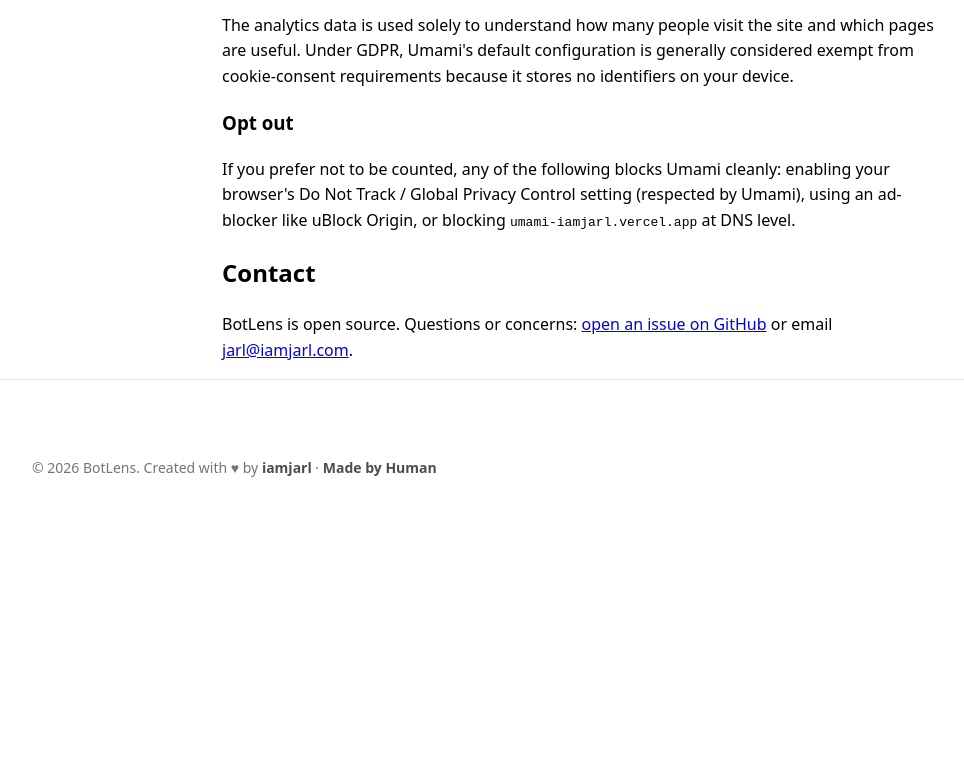
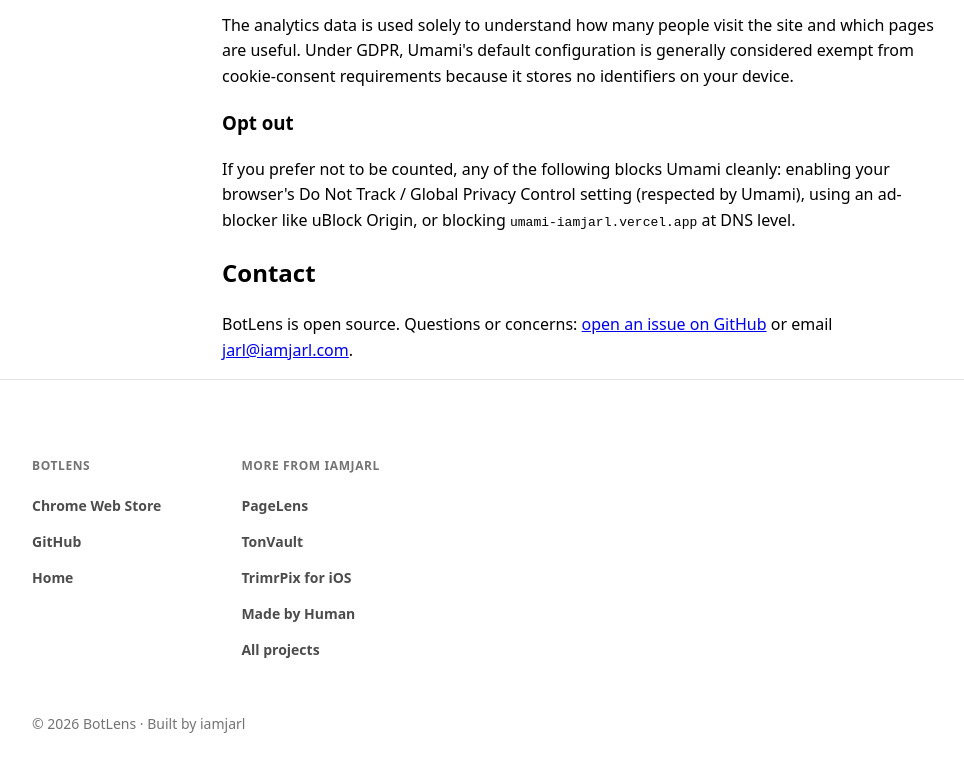
Before and after one commit to JarlLyng/BotLens, a browser extension: page website/privacy.html in a window 1280 px wide. Shown: the part 1490-2262 px from the top of the page, without its empty margins (58-1022 px from the left). Before the commit the page ends 2054 px from the top, so only its background shows below. Drawn offline with Linux system fonts and the light colour scheme.

Commit message:
feat(website): static portfolio cross-links + tokens v1.6.0
Addresses #31 and the site findings in #32, but keeps the cross-links in
server-rendered HTML rather than adopting <ij-footer>.

Footer:
- Add a "More from IAMJARL" group with the exact link set
  <ij-footer app="botlens"> would render, computed by running the
  component's own selectLinks() against the live apps.json: PageLens
  (web-tools sibling), TonVault, TrimrPix for iOS, Made by Human,
  All projects.
- PageLens was the last one-directional cross-link gap in the portfolio.
- iamjarl.com was linked twice (as "iamjarl" and "Portfolio"); it now
  appears once, as "All projects", matching the registry label.
- Same footer on index.html and privacy.html so they cannot drift apart.

Tokens v1.2.1 -> v1.6.0:
- Diff is purely additive (container scale, gradient family, a
  deprecated primary-rgb). No renames, no value changes, so nothing in
  the site or extension needed migrating.
- Verified in light and dark: no colour regression, which #32 flagged as
  the risk when crossing four releases.

Why not <ij-footer>: the component builds the cross-links with
shadowRoot.innerHTML, so they exist only after JS runs. GPTBot,
ClaudeBot, CCBot and PerplexityBot do not execute JavaScript, so on this
site of all sites the links would be invisible to exactly the crawlers
BotLens exists to check for. Reasoning recorded on #32.

```diff
--- a/tokens.css
+++ b/tokens.css
@@ -1,4 +1,4 @@
-/* IAMJARL Design Tokens v1.2.1 — generated, do not edit */
+/* IAMJARL Design Tokens v1.6.0 — generated, do not edit */
 
 :root {
   /* Spacing */
@@ -59,6 +59,12 @@
   --ij-breakpoint-xl: 1280px;
   --ij-breakpoint-xxl: 1536px;
 
+  /* Container max-widths */
+  --ij-container-sm: 680px;
+  --ij-container-md: 900px;
+  --ij-container-lg: 1080px;
+  --ij-container-xl: 1400px;
+
   /* Focus ring */
   --ij-focus-width: 2px;
   --ij-focus-offset: 2px;
@@ -90,6 +96,9 @@
   --ij-color-on-error: #FFFFFF;
 
   /* Mode colors (light default) */
+  --ij-color-primary-rgb: 164, 53, 210; /* deprecated, use color-mix() */
+  --ij-gradient-primary: linear-gradient(135deg, #A435D2, #E0529C);
+  --ij-gradient-brand: linear-gradient(135deg, #D0FF00, #A435D2);
   --ij-color-primary: #A435D2;
   --ij-color-on-primary: #FFFFFF;
   --ij-color-primary-hover: #8E2BB8;
@@ -115,6 +124,9 @@
 
 @media (prefers-color-scheme: dark) {
   :root {
+    --ij-color-primary-rgb: 208, 255, 0; /* deprecated, use color-mix() */
+    --ij-gradient-primary: linear-gradient(135deg, #D0FF00, #5DE0A6, #37B6E9);
+    --ij-gradient-brand: linear-gradient(135deg, #A435D2, #D0FF00);
     --ij-color-primary: #D0FF00;
     --ij-color-on-primary: #000000;
     --ij-color-primary-hover: #B8E000;
@@ -141,6 +153,9 @@
 
 /* Explicit class overrides for manual mode switching */
 .light {
+  --ij-color-primary-rgb: 164, 53, 210; /* deprecated, use color-mix() */
+  --ij-gradient-primary: linear-gradient(135deg, #A435D2, #E0529C);
+  --ij-gradient-brand: linear-gradient(135deg, #D0FF00, #A435D2);
   --ij-color-primary: #A435D2;
   --ij-color-on-primary: #FFFFFF;
   --ij-color-primary-hover: #8E2BB8;
@@ -165,6 +180,9 @@
 }
 
 .dark {
+  --ij-color-primary-rgb: 208, 255, 0; /* deprecated, use color-mix() */
+  --ij-gradient-primary: linear-gradient(135deg, #D0FF00, #5DE0A6, #37B6E9);
+  --ij-gradient-brand: linear-gradient(135deg, #A435D2, #D0FF00);
   --ij-color-primary: #D0FF00;
   --ij-color-on-primary: #000000;
   --ij-color-primary-hover: #B8E000;
--- a/website/privacy.html
+++ b/website/privacy.html
@@ -85,7 +85,27 @@
 
   <footer>
     <div class="footer-content">
-      <p>&copy; 2026 BotLens. Created with &hearts; by <a href="https://iamjarl.com">iamjarl</a> · <a href="https://madebyhuman.iamjarl.com" rel="noopener">Made by Human</a></p>
+      <div class="footer-groups">
+        <nav class="footer-group" aria-labelledby="footer-own">
+          <p class="footer-label" id="footer-own">BotLens</p>
+          <div class="footer-links">
+            <a href="https://chromewebstore.google.com/detail/botlens/lpopnolnbpkmealenachikdfkfeaoecl" rel="noopener">Chrome Web Store</a>
+            <a href="https://github.com/JarlLyng/BotLens" rel="noopener">GitHub</a>
+            <a href="index.html">Home</a>
+          </div>
+        </nav>
+        <nav class="footer-group" aria-labelledby="footer-more">
+          <p class="footer-label" id="footer-more">More from IAMJARL</p>
+          <div class="footer-links">
+            <a href="https://pagelens.iamjarl.com" rel="noopener">PageLens</a>
+            <a href="https://tonvault.iamjarl.com" rel="noopener">TonVault</a>
+            <a href="https://trimrpixforios.iamjarl.com" rel="noopener">TrimrPix for iOS</a>
+            <a href="https://madebyhuman.iamjarl.com" rel="noopener">Made by Human</a>
+            <a href="https://iamjarl.com" rel="noopener">All projects</a>
+          </div>
+        </nav>
+      </div>
+      <p class="footer-fineprint">&copy; 2026 BotLens &middot; Built by iamjarl</p>
     </div>
   </footer>
 </body>
--- a/website/style.css
+++ b/website/style.css
@@ -565,14 +565,29 @@
   max-width: 1100px;
   margin: 0 auto;
   display: flex;
-  justify-content: space-between;
-  align-items: center;
+  flex-direction: column;
+  gap: var(--ij-spacing-xxxl);
   font-size: var(--ij-font-size-sm);
   color: var(--ij-color-text-tertiary);
 }
 
+.footer-groups {
+  display: flex;
+  flex-wrap: wrap;
+  gap: 80px;
+}
+
 @media (max-width: 640px) {
-  .footer-content { flex-direction: column; gap: 20px; text-align: center; }
+  .footer-groups { gap: var(--ij-spacing-xxl); }
+}
+
+.footer-label {
+  font-size: var(--ij-font-size-xs);
+  font-weight: var(--ij-font-weight-bold);
+  text-transform: uppercase;
+  letter-spacing: 0.05em;
+  color: var(--ij-color-text-tertiary);
+  margin-bottom: var(--ij-spacing-md);
 }
 
 .footer-content a {
@@ -585,5 +600,10 @@
 
 .footer-links {
   display: flex;
-  gap: var(--ij-spacing-xl);
+  flex-direction: column;
+  gap: var(--ij-spacing-sm);
 }
+
+.footer-fineprint {
+  color: var(--ij-color-text-tertiary);
+}
--- a/website/tokens.css
+++ b/website/tokens.css
@@ -1,4 +1,4 @@
-/* IAMJARL Design Tokens v1.2.1 — generated, do not edit */
+/* IAMJARL Design Tokens v1.6.0 — generated, do not edit */
 
 :root {
   /* Spacing */
@@ -59,6 +59,12 @@
   --ij-breakpoint-xl: 1280px;
   --ij-breakpoint-xxl: 1536px;
 
+  /* Container max-widths */
+  --ij-container-sm: 680px;
+  --ij-container-md: 900px;
+  --ij-container-lg: 1080px;
+  --ij-container-xl: 1400px;
+
   /* Focus ring */
   --ij-focus-width: 2px;
   --ij-focus-offset: 2px;
@@ -90,6 +96,9 @@
   --ij-color-on-error: #FFFFFF;
 
   /* Mode colors (light default) */
+  --ij-color-primary-rgb: 164, 53, 210; /* deprecated, use color-mix() */
+  --ij-gradient-primary: linear-gradient(135deg, #A435D2, #E0529C);
+  --ij-gradient-brand: linear-gradient(135deg, #D0FF00, #A435D2);
   --ij-color-primary: #A435D2;
   --ij-color-on-primary: #FFFFFF;
   --ij-color-primary-hover: #8E2BB8;
@@ -115,6 +124,9 @@
 
 @media (prefers-color-scheme: dark) {
   :root {
+    --ij-color-primary-rgb: 208, 255, 0; /* deprecated, use color-mix() */
+    --ij-gradient-primary: linear-gradient(135deg, #D0FF00, #5DE0A6, #37B6E9);
+    --ij-gradient-brand: linear-gradient(135deg, #A435D2, #D0FF00);
     --ij-color-primary: #D0FF00;
     --ij-color-on-primary: #000000;
     --ij-color-primary-hover: #B8E000;
@@ -141,6 +153,9 @@
 
 /* Explicit class overrides for manual mode switching */
 .light {
+  --ij-color-primary-rgb: 164, 53, 210; /* deprecated, use color-mix() */
+  --ij-gradient-primary: linear-gradient(135deg, #A435D2, #E0529C);
+  --ij-gradient-brand: linear-gradient(135deg, #D0FF00, #A435D2);
   --ij-color-primary: #A435D2;
   --ij-color-on-primary: #FFFFFF;
   --ij-color-primary-hover: #8E2BB8;
@@ -165,6 +180,9 @@
 }
 
 .dark {
+  --ij-color-primary-rgb: 208, 255, 0; /* deprecated, use color-mix() */
+  --ij-gradient-primary: linear-gradient(135deg, #D0FF00, #5DE0A6, #37B6E9);
+  --ij-gradient-brand: linear-gradient(135deg, #A435D2, #D0FF00);
   --ij-color-primary: #D0FF00;
   --ij-color-on-primary: #000000;
   --ij-color-primary-hover: #B8E000;
```
Also changed, not shown: website/index.html (+20 -6 lines).
